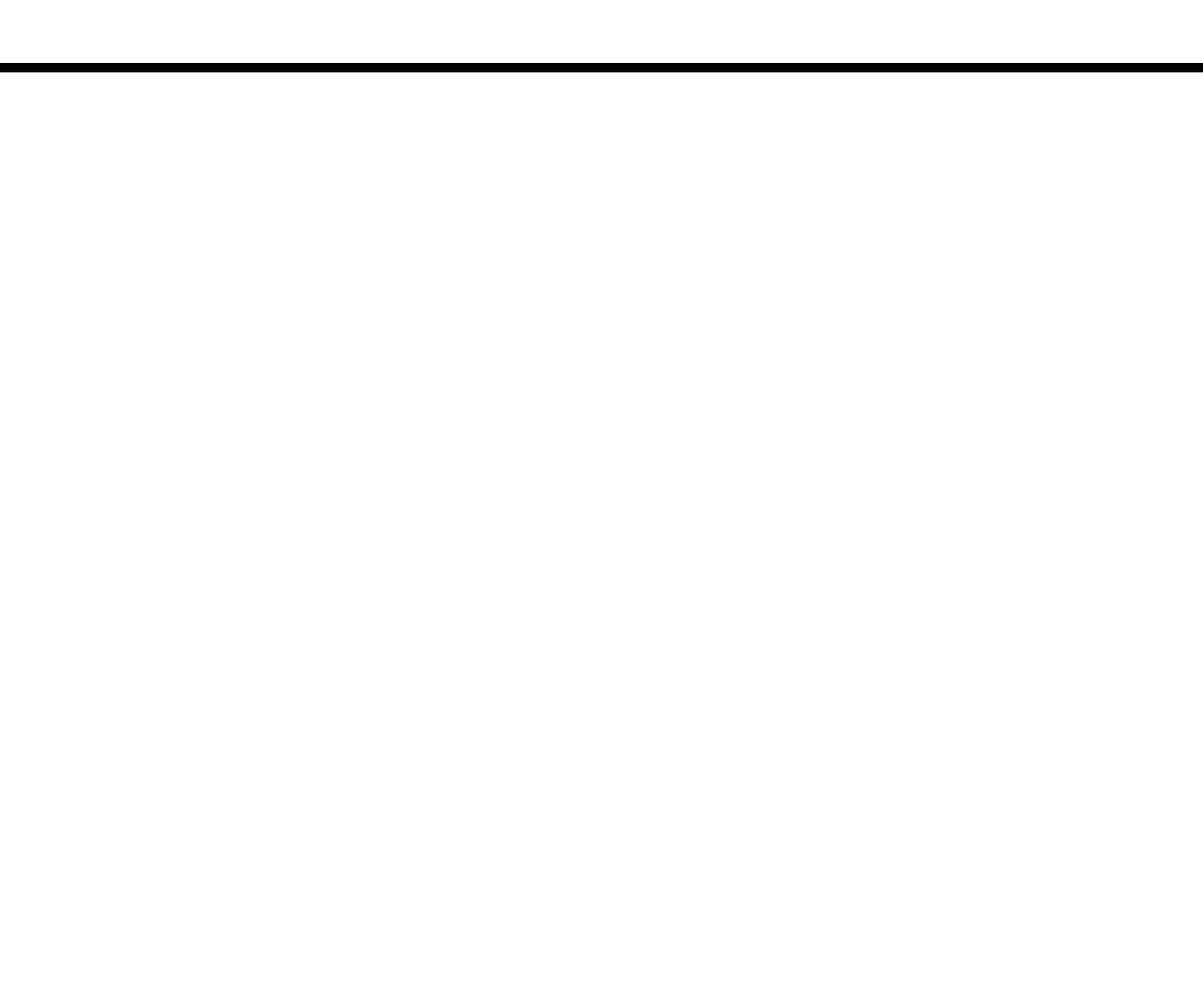
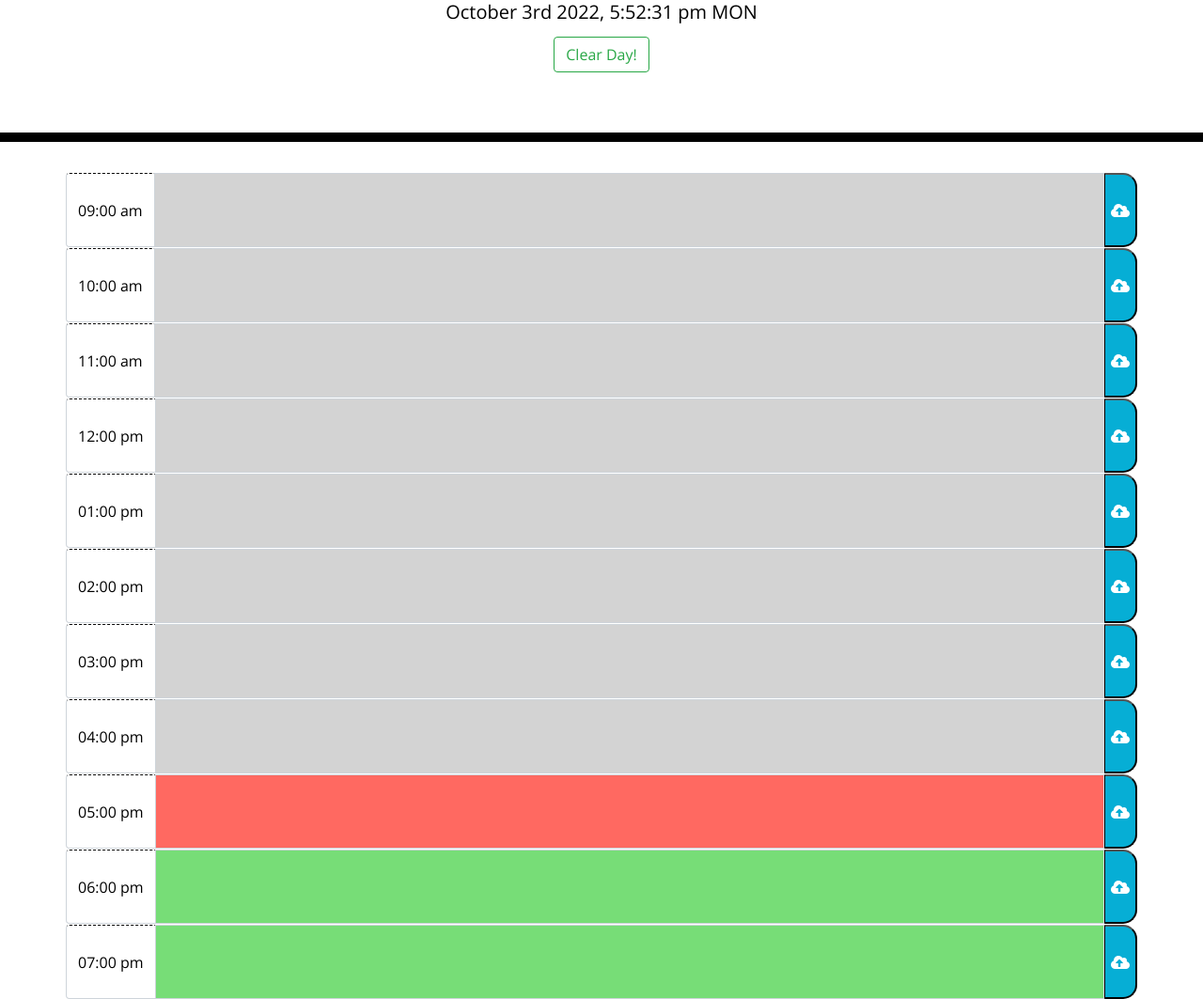
Before and after one commit to CKostohr/Work-Day-Scheduler, a plain HTML site: page index.html in a window 1280 px wide. Shown: the part 191-1254 px from the top of the page at 94% size. Before the commit the page ends 800 px from the top, so only its background shows below. Drawn offline with nearby package versions, Linux system fonts and the light colour scheme.

Commit message:
added what needed to be added next commits will be clean up

```diff
--- a/index.html
+++ b/index.html
@@ -19,6 +19,8 @@
       rel="stylesheet"
     />
     <link rel="stylesheet" href="style.css" />
+    <script src="https://code.jquery.com/jquery-3.4.1.min.js"></script>
+    <script src="https://cdnjs.cloudflare.com/ajax/libs/moment.js/2.24.0/moment.min.js"></script>
     <title>Work Day Scheduler</title>
   </head>
 
@@ -27,12 +29,122 @@
       <h1 class="display-3">Work Day Scheduler</h1>
       <p class="lead">A simple calendar app for scheduling your work day</p>
       <p id="currentDay" class="lead"></p>
+      <button type="button" class="btn btn-outline-success" id="clearDay">Clear Day!</button>
     </header>
     <div class="container">
       <!-- Timeblocks go here -->
+      <div class="row">
+        <div class="input-group">
+          <div class="input-group-prepend">
+            <span class="input-group-text hour">09:00 am </span>
+          </div>
+          <textarea class="form-control" aria-label="With textarea" id="9am"></textarea>
+          <button type="button" class="saveBtn"><i class="fas fa-cloud-upload-alt"></i></button>
+        </div>
+      </div>
+
+      <div class="row">
+        <div class="input-group">
+          <div class="input-group-prepend">
+            <span class="input-group-text hour">10:00 am </span>
+          </div>
+          <textarea class="form-control" aria-label="With textarea" id="10am"></textarea>
+          <button type="button" class="saveBtn"><i class="fas fa-cloud-upload-alt"></i></button>
+        </div>
+      </div>
+
+      <div class="row">
+        <div class="input-group">
+          <div class="input-group-prepend">
+            <span class="input-group-text hour">11:00 am </span>
+          </div>
+          <textarea class="form-control" aria-label="With textarea" id="11am"></textarea>
+          <button type="button" class="saveBtn"><i class="fas fa-cloud-upload-alt"></i></button>
+        </div>
+      </div>
+
+      <div class="row">
+        <div class="input-group">
+          <div class="input-group-prepend">
+            <span class="input-group-text hour">12:00 pm </span>
+          </div>
+          <textarea class="form-control" aria-label="With textarea" id="12pm"></textarea>
+          <button type="button" class="saveBtn"><i class="fas fa-cloud-upload-alt"></i></button>
+        </div>
+      </div>
+
+      <div class="row">
+        <div class="input-group">
+          <div class="input-group-prepend">
+            <span class="input-group-text hour">01:00 pm </span>
+          </div>
+          <textarea class="form-control" aria-label="With textarea" id="13pm"></textarea>
+          <button type="button" class="saveBtn"><i class="fas fa-cloud-upload-alt"></i></button>
+        </div>
+      </div>
+
+      <div class="row">
+        <div class="input-group">
+          <div class="input-group-prepend">
+            <span class="input-group-text hour">02:00 pm </span>
+          </div>
+          <textarea class="form-control" aria-label="With textarea" id="14pm"></textarea>
+          <button type="button" class="saveBtn"><i class="fas fa-cloud-upload-alt"></i></button>
+        </div>
+      </div>
+
+      <div class="row">
+        <div class="input-group">
+          <div class="input-group-prepend">
+            <span class="input-group-text hour">03:00 pm </span>
+          </div>
+          <textarea class="form-control" aria-label="With textarea" id="15pm"></textarea>
+          <button type="button" class="saveBtn"><i class="fas fa-cloud-upload-alt"></i></button>
+        </div>
+      </div>
+
+      <div class="row">
+        <div class="input-group">
+          <div class="input-group-prepend">
+            <span class="input-group-text hour">04:00 pm </span>
+          </div>
+          <textarea class="form-control" aria-label="With textarea" id="16pm"></textarea>
+          <button type="button" class="saveBtn"><i class="fas fa-cloud-upload-alt"></i></button>
+        </div>
+      </div>
+
+      <div class="row">
+        <div class="input-group">
+          <div class="input-group-prepend">
+            <span class="input-group-text hour">05:00 pm </span>
+          </div>
+          <textarea class="form-control" aria-label="With textarea" id="17pm"></textarea>
+          <button type="button" class="saveBtn"><i class="fas fa-cloud-upload-alt"></i></button>
+        </div>
+      </div>
+
+      <div class="row">
+        <div class="input-group">
+          <div class="input-group-prepend">
+            <span class="input-group-text hour">06:00 pm </span>
+          </div>
+          <textarea class="form-control" aria-label="With textarea" id="18pm"></textarea>
+          <button type="button" class="saveBtn"><i class="fas fa-cloud-upload-alt"></i></button>
+        </div>
+      </div>
+
+      <div class="row">
+        <div class="input-group">
+          <div class="input-group-prepend">
+            <span class="input-group-text hour">07:00 pm </span>
+          </div>
+          <textarea class="form-control" aria-label="With textarea" id="19pm"></textarea>
+          <button type="button" class="saveBtn"><i class="fas fa-cloud-upload-alt"></i></button>
+        </div>
+      </div>
     </div>
 
-    <script src="https://code.jquery.com/jquery-3.4.1.min.js"></script>
-    <script src="https://cdnjs.cloudflare.com/ajax/libs/moment.js/2.24.0/moment.min.js"></script>
+
+    <script src="script.js"></script>
   </body>
 </html>
--- a/script.js
+++ b/script.js
@@ -0,0 +1,105 @@
+var today = moment();
+$("#currentDay").text(today.format("MMMM Do YYYY, h:mm:ss a"));
+
+var nineAm = $("#9am");
+var tenAm = $("#10am");
+var elevenAm = $("#11am");
+var twelvePm = $("#12pm");
+var onePm = $("#13pm");
+var twoPm = $("#14pm");
+var threePm = $("#15pm");
+var fourPm = $("#16pm");
+var fivePm = $("#17pm");
+var sixPm = $("#18pm");
+var sevenPm = $("#19pm");
+
+var hour = moment().hours();
+var userInput;
+var hourSpan;
+// var hourString = $(".hour").text().split(" ");
+
+// Date and Hour
+
+var interval = setInterval(function() {
+  var momentNow = moment();
+  $('#currentDay').html(momentNow.format('MMMM Do YYYY, h:mm:ss a') + ' '
+                      + momentNow.format('dddd')
+                       .substring(0,3).toUpperCase());
+  $('#currentDay').html(currentDate + " " + momentNow.format('hh:mm:ss a'));
+}, 100);
+
+function initPage() {
+
+  console.log("Current Hour " + hour);
+  var init9 = JSON.parse(localStorage.getItem("09:00 am"));
+  nineAm.val(init9);
+
+  var init10 = JSON.parse(localStorage.getItem("10:00 am"))
+  tenAm.val(init10);
+
+  var init11 = JSON.parse(localStorage.getItem("11:00 am"))
+  elevenAm.val(init11);
+
+  var init12 = JSON.parse(localStorage.getItem("12:00 pm"))
+  twelvePm.val(init12);
+
+  var init1 = JSON.parse(localStorage.getItem("01:00 pm"))
+  onePm.val(init1);
+
+  var init2 = JSON.parse(localStorage.getItem("02:00 pm"))
+  twoPm.val(init2);
+
+  var init3 = JSON.parse(localStorage.getItem("03:00 pm"))
+  threePm.val(init3);
+
+  var init4 = JSON.parse(localStorage.getItem("04:00 pm"))
+  fourPm.val(init4);
+
+  var init5 = JSON.parse(localStorage.getItem("05:00 pm"))
+  fivePm.val(init5);
+
+  var init6 = JSON.parse(localStorage.getItem("06:00 pm"))
+  sixPm.val(init6);
+
+  var init7 = JSON.parse(localStorage.getItem("07:00 pm"))
+  sevenPm.val(init7);
+}
+
+function background () {
+
+  $(".form-control").each(function () {
+      var timeTest = parseInt($(this).attr("id"));
+      hour = parseInt(hour);
+      console.log(timeTest);
+      console.log(hour);
+//      console.log(this);
+      if (hour > timeTest) {
+          $(this).addClass("past");
+      } else if (hour < timeTest) {
+          $(this).addClass("future");
+      } else {
+          $(this).addClass("present");
+      }
+  });
+}
+
+$(document).ready(function(){
+  initPage()
+  background()
+
+  // Buttons (save to Local Storage)
+  $(".saveBtn").on("click", function(){
+    userInput = $(this).siblings(".form-control").val().trim();
+    console.log(userInput);
+    hourSpan = $(this).siblings(".input-group-prepend").text().trim();
+    console.log(hourSpan);
+    localStorage.setItem(hourSpan, JSON.stringify(userInput));
+
+  })
+  // Button for clear the day
+  $("#clearDay").on("click", function(){
+    localStorage.clear();
+    initPage()
+  })
+
+});
```
